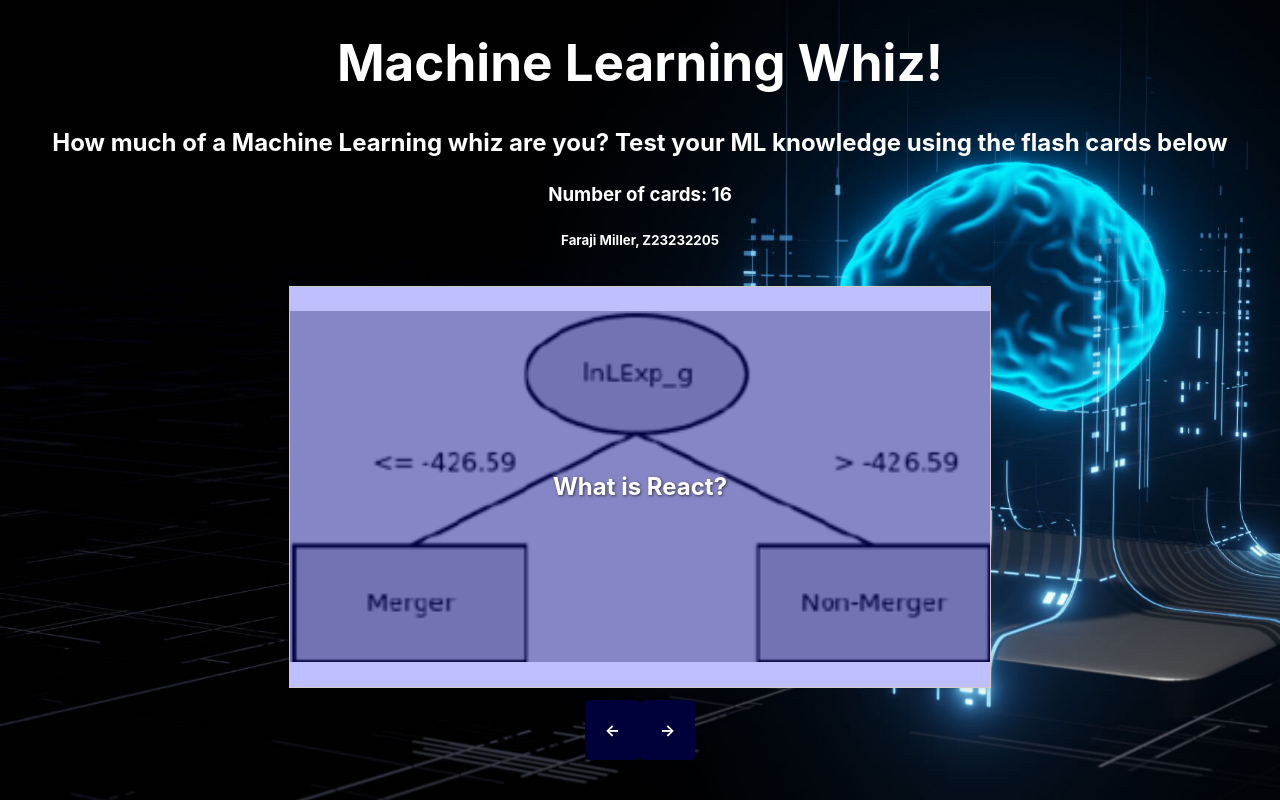
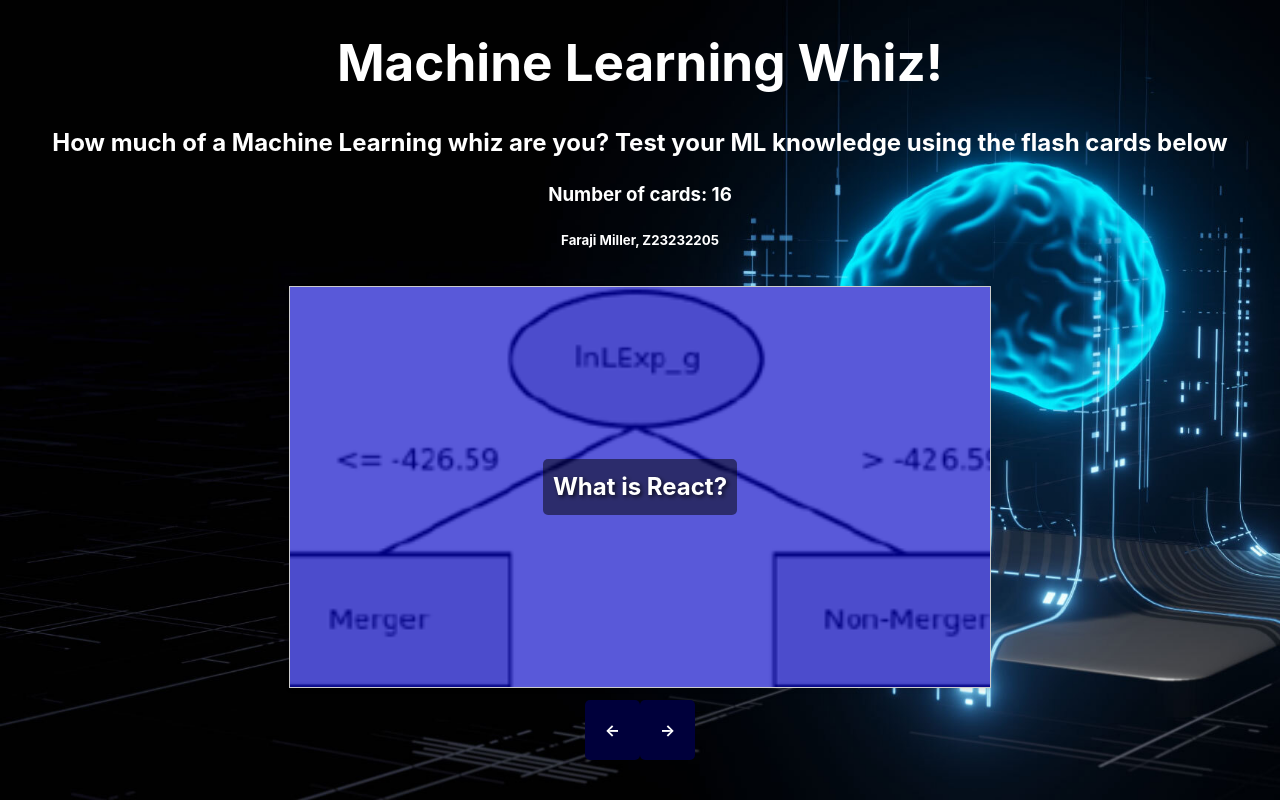
Before and after one commit to fmiller2012/ml-flashcards, a React (Vite) app in the folder ml-flashcards/: page / in a window 1280 px wide. Built offline with nearby package versions, Linux system fonts and the light colour scheme.

Commit message:
fixed text opaqueness issue

```diff
--- a/ml-flashcards/src/components/Flashcard.css
+++ b/ml-flashcards/src/components/Flashcard.css
@@ -14,27 +14,75 @@
   margin-bottom: 0px;
   background-size: cover;
   text-shadow: 1px 1px 3px rgba(0, 0, 0, 0.6);
+  perspective: 1000px; /* Added for 3D effect */
+}
+
+.flashcard-inner {
+  position: relative;
+  width: 100%;
+  height: 100%;
+  transition: transform 0.6s;
+  transform-style: preserve-3d;
+}
+
+.flashcard-container.flipped .flashcard-inner {
+  transform: rotateY(180deg);
+}
+
+.flashcard-background, .flashcard-overlay {
+  position: absolute;
+  width: 100%;
+  height: 100%;
+  backface-visibility: hidden; /* Added for 3D effect */
+}
+
+.flashcard-overlay.back {
+  transform: rotateY(180deg); /* Added for 3D effect */
+}
+
+
+.flashcard-text {
+  position: relative;
+  z-index: 2;
+  font-size: 2rem; /* Increased font size */
+  font-weight: bold; /* Increased font weight */
+  color: #fff; /* Set text color to white */
+  text-shadow: 2px 2px 4px rgba(0, 0, 0, 0.7); /* Added text shadow */
 }
 
 .flashcard-background {
+  /*
   position: absolute;
   width: 100%;
   height: 100%;
   background-size: contain;
   background-position: center;
   background-repeat: no-repeat;
-  z-index: 0; /* ✅ Ensures it's behind everything */
-  filter: brightness(0.7); /* ✅ Slightly darkens image */
+  z-index: 0;
+  filter: brightness(0.7);
+  */
+  z-index: 0; /* Ensures it's behind everything */
+  filter: brightness(0.7); /* Slightly darkens image */
+  background-size: cover; /* Ensures image covers the entire flashcard */
+  background-position: center; /* Centers the image */
 }
 
 /* ✅ Add a semi-transparent color overlay */
 .flashcard-overlay {
+  /*
   position: absolute;
   width: 100%;
   height: 100%;
-  background-color: rgba(255, 255, 255, 0.6); /* ✅ Adjust transparency */
+  background-color: rgba(255, 255, 255, 0.6);
+  z-index: 1;
+  opacity: 0.5;
+  */
   z-index: 1; /* Puts overlay behind text */
-  opacity: 0.5;
+  /*opacity: 0.5;*/
+  display: flex;
+  align-items: center;
+  justify-content: center;
+  font-size: 1.5rem;
 }
 
 /* ✅ Ensure text is on top */
--- a/ml-flashcards/src/components/Flashcard.jsx
+++ b/ml-flashcards/src/components/Flashcard.jsx
@@ -5,10 +5,16 @@
 
 const Flashcard = ({question, answer, isFlipped, setIsFlipped, color, image}) => {
   return (
-    <div className = "flashcard-container" onClick = {() => setIsFlipped(!isFlipped)}>
-      <div className = "flashcard-background" style={{ backgroundImage: `url(${image})` }}></div>
-      <div className = {`flashcard-overlay ${color}`}></div>
-      <FlashcardText text = {isFlipped ? answer : question} />
+    <div className={`flashcard-container ${isFlipped ? "flipped" : ""}`} onClick={() => setIsFlipped(!isFlipped)}>
+      <div className="flashcard-inner">
+        <div className="flashcard-background" style={{ backgroundImage: `url(${image})` }}></div>
+        <div className={`flashcard-overlay ${color}`}>
+        <FlashcardText text={question} />
+        </div>
+        <div className={`flashcard-overlay back ${color}`}>
+          <FlashcardText text={answer} />
+        </div>
+      </div>
     </div>
   );
 };
--- a/ml-flashcards/src/components/FlashcardText.css
+++ b/ml-flashcards/src/components/FlashcardText.css
@@ -1,3 +1,9 @@
 .flashcard-text {
-  font-weight: bold;
+  font-weight: bold; /* Ensures text is bold */
+  font-size: 2rem; /* Increases font size */
+  color: #fff; /* Sets text color to white */
+  text-shadow: 2px 2px 4px rgba(0, 0, 0, 0.7); /* Adds a shadow to make text stand out */
+  background-color: rgba(0, 0, 0, 0.5); /* Adds a semi-transparent background to the text */
+  padding: 10px; /* Adds padding around the text */
+  border-radius: 5px; /* Adds rounded corners to the text background */
 }
```
